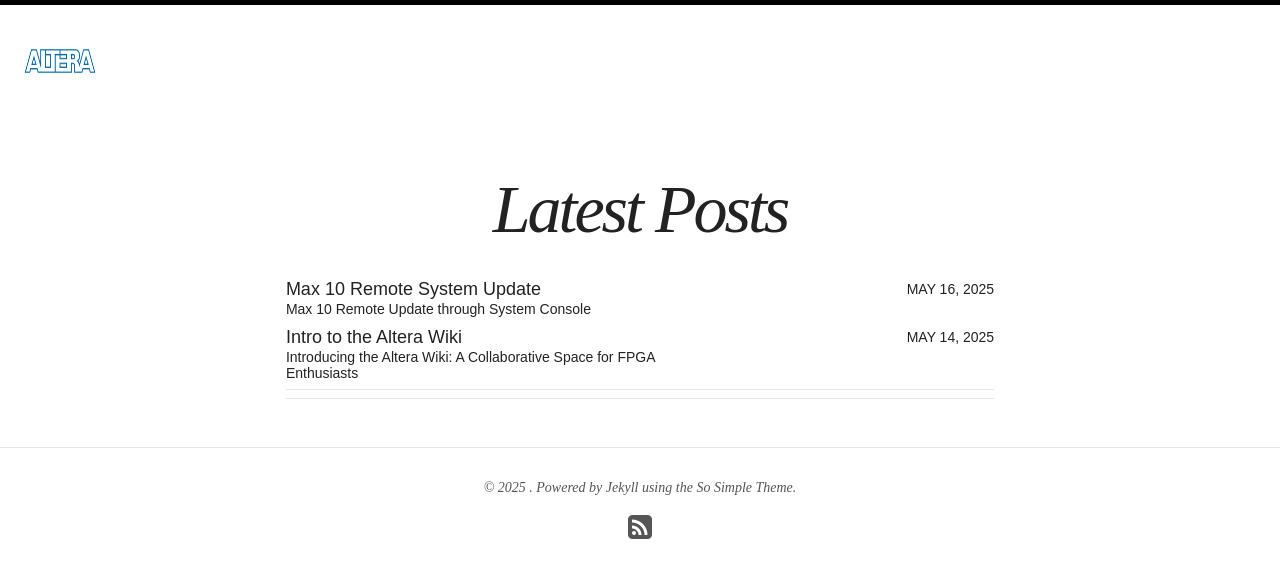
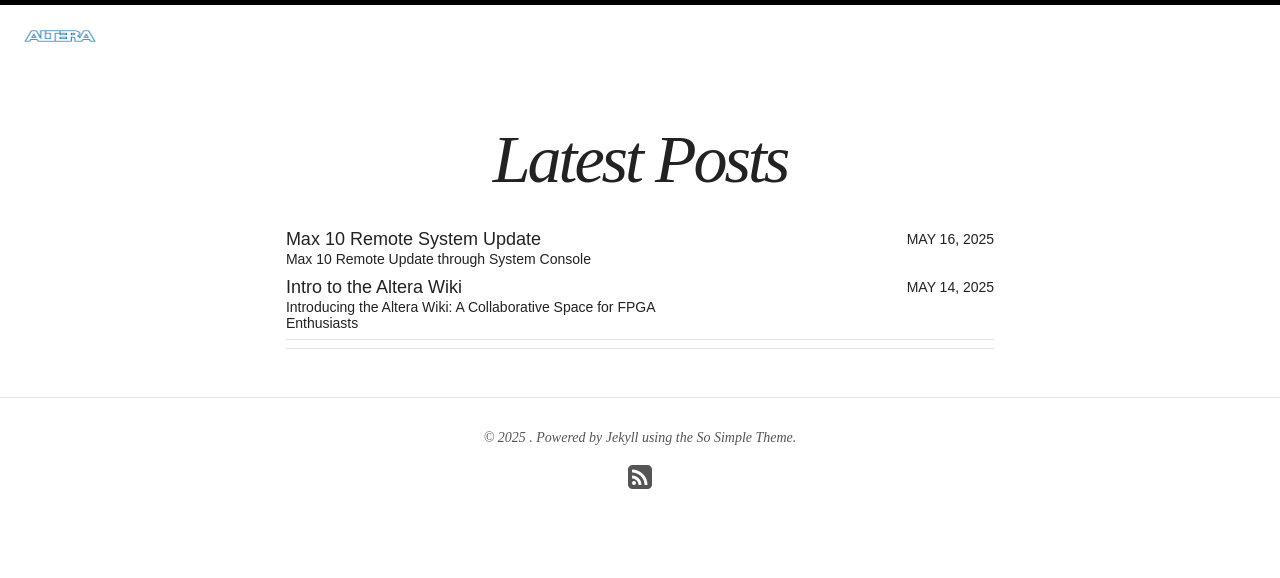
Before and after one commit to fpga-wiki/fpga-wiki.github.io, a Jekyll site: the page built from index.html, in a window 1280 px wide. Shown: the top 578 px of the page. Built offline with Jekyll 4.4.1, drawn with Linux system fonts in a browser that asks for light colours; nearby versions of some CDN libraries.

Commit message:
Update _masthead.scss

```diff
--- a/_sass/_masthead.scss
+++ b/_sass/_masthead.scss
@@ -20,9 +20,7 @@
 
   img {
     width: 100px;
-    height: 100px;
-    @include animation-duration(1s);
-    @include animation-delay(.05s);
+    height: 50px;
     border: 4px solid $white;
   }
 }
```
